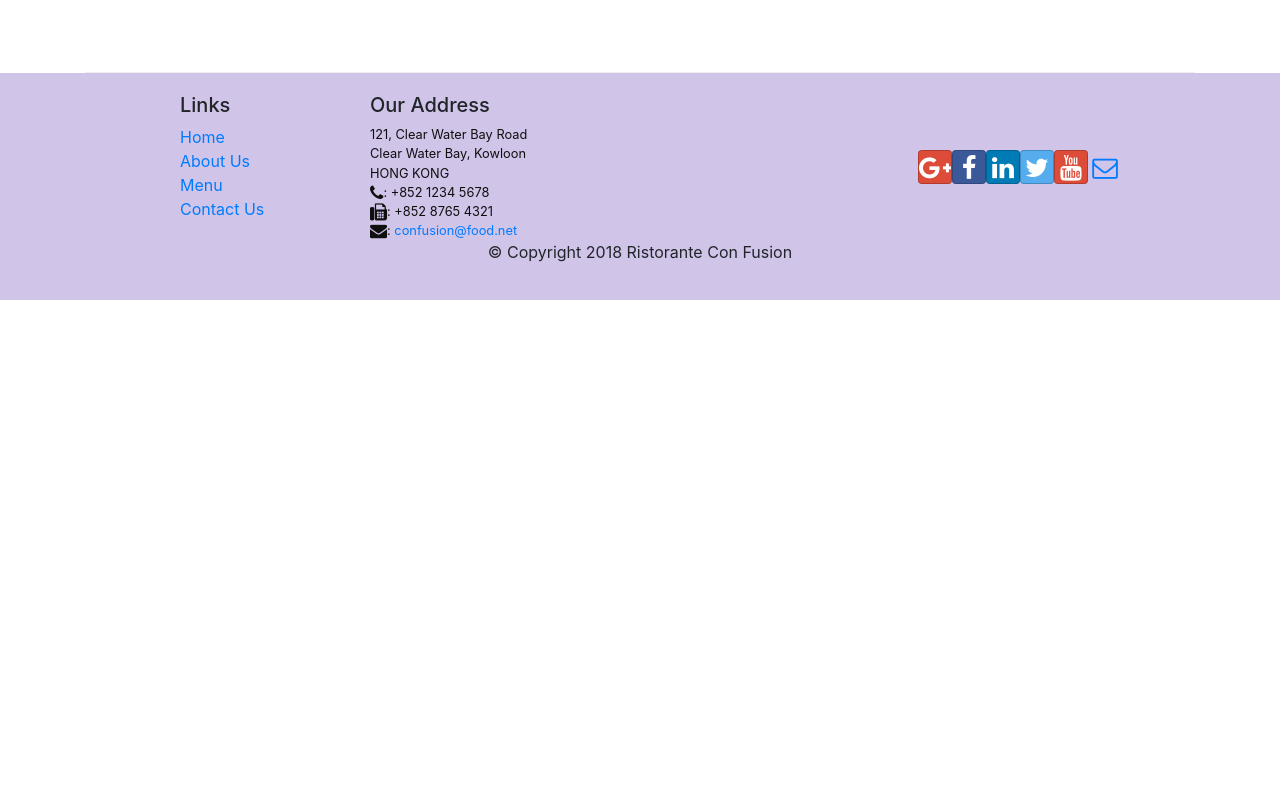
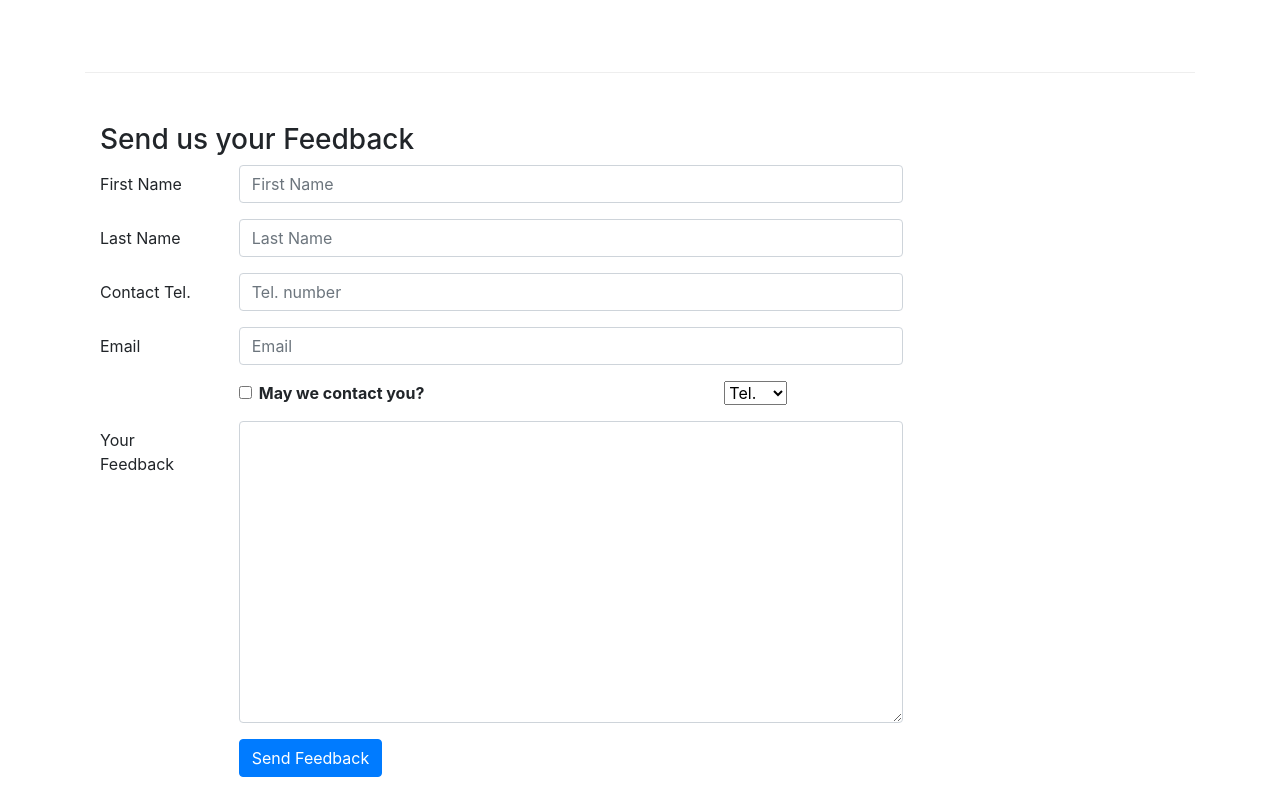
Before and after one commit to dungptfx13091/confusion, a React (Create React App) app: page /contactus in a window 1280 px wide. Shown: the part 795-1580 px from the top of the page. Before the commit the page ends 1095 px from the top, so only its background shows below. Built offline with nearby package versions, Linux system fonts and the light colour scheme.

Commit message:
Controlled Forms

```diff
--- /dev/null
+++ b/src/components/AboutComponent.js
@@ -0,0 +1,135 @@
+import React from "react";
+import {
+  Breadcrumb,
+  BreadcrumbItem,
+  Card,
+  CardBody,
+  CardHeader,
+  Media,
+} from "reactstrap";
+import { Link } from "react-router-dom";
+
+function About(props) {
+  // const RenderLeader(leaders){
+  //   return (
+  //     <ul className="list-unstyled">
+  //         <div>
+  //           {leaders.map((leader) => {
+  //             return (
+  //               <div key={leader.id}>
+  //                 <li>
+  //                   <p>{leader.comment}</p>
+  //                   <p>
+
+  //                   </p>
+  //                 </li>
+  //               </div>
+  //             );
+  //           })}
+  //         </div>
+  //       </ul>
+  //   )
+
+  // }
+  const leaders = props.leaders.map((leader) => {
+    return (
+      <div key={leader.id} className="col-12 mt-5">
+        <Media tag="li">
+          <Media left middle>
+            <Media object src={leader.image} alt={leader.name} />
+          </Media>
+          <Media body className="ml-5">
+            <Media heading>{leader.name}</Media>
+            <p>{leader.designation}</p>
+            <p>{leader.description}</p>
+          </Media>
+        </Media>
+      </div>
+    );
+  });
+
+  return (
+    <div className="container">
+      <div className="row">
+        <Breadcrumb>
+          <BreadcrumbItem>
+            <Link to="/home">Home</Link>
+          </BreadcrumbItem>
+          <BreadcrumbItem active>About Us</BreadcrumbItem>
+        </Breadcrumb>
+        <div className="col-12">
+          <h3>About Us</h3>
+          <hr />
+        </div>
+      </div>
+      <div className="row row-content">
+        <div className="col-12 col-md-6">
+          <h2>Our History</h2>
+          <p>
+            Started in 2010, Ristorante con Fusion quickly established itself as
+            a culinary icon par excellence in Hong Kong. With its unique brand
+            of world fusion cuisine that can be found nowhere else, it enjoys
+            patronage from the A-list clientele in Hong Kong. Featuring four of
+            the best three-star Michelin chefs in the world, you never know what
+            will arrive on your plate the next time you visit us.
+          </p>
+          <p>
+            The restaurant traces its humble beginnings to{" "}
+            <em>The Frying Pan</em>, a successful chain started by our CEO, Mr.
+            Peter Pan, that featured for the first time the world's best
+            cuisines in a pan.
+          </p>
+        </div>
+        <div className="col-12 col-md-5">
+          <Card>
+            <CardHeader className="bg-primary text-white">
+              Facts At a Glance
+            </CardHeader>
+            <CardBody>
+              <dl className="row p-1">
+                <dt className="col-6">Started</dt>
+                <dd className="col-6">3 Feb. 2013</dd>
+                <dt className="col-6">Major Stake Holder</dt>
+                <dd className="col-6">HK Fine Foods Inc.</dd>
+                <dt className="col-6">Last Year's Turnover</dt>
+                <dd className="col-6">$1,250,375</dd>
+                <dt className="col-6">Employees</dt>
+                <dd className="col-6">40</dd>
+              </dl>
+            </CardBody>
+          </Card>
+        </div>
+        <div className="col-12">
+          <Card>
+            <CardBody className="bg-faded">
+              <blockquote className="blockquote">
+                <p className="mb-0">
+                  You better cut the pizza in four pieces because I'm not hungry
+                  enough to eat six.
+                </p>
+                <footer className="blockquote-footer">
+                  Yogi Berra,
+                  <cite title="Source Title">
+                    The Wit and Wisdom of Yogi Berra, P. Pepe, Diversion Books,
+                    2014
+                  </cite>
+                </footer>
+              </blockquote>
+            </CardBody>
+          </Card>
+        </div>
+      </div>
+      <div className="row row-content">
+        <div className="col-12">
+          <h2>Corporate Leadership</h2>
+        </div>
+        <div className="col-12">
+          {/* <RenderLeader leaders={props.leaders}/> */}
+          <Media list>{leaders}</Media>
+        </div>
+      </div>
+    </div>
+  );
+}
+
+export default About;
--- a/src/components/ContactComponent.js
+++ b/src/components/ContactComponent.js
@@ -1,8 +1,51 @@
-import React from "react";
-import { Breadcrumb, BreadcrumbItem } from "reactstrap";
+import React, { Component } from "react";
+import {
+  Breadcrumb,
+  BreadcrumbItem,
+  Button,
+  Form,
+  FormGroup,
+  Label,
+  Input,
+  Col,
+} from "reactstrap";
 import { Link } from "react-router-dom";
 
-function Contact(props) {
+class Contact extends Component {
+  constructor(props) {
+    super(props);
+
+    this.state = {
+      firstname: "",
+      lastname: "",
+      telnum: "",
+      email: "",
+      agree: false,
+      contactType: "Tel.",
+      message: "",
+    };
+
+    this.handleInputChange = this.handleInputChange.bind(this);
+    this.handleSubmit = this.handleSubmit.bind(this);
+  }
+
+  handleInputChange(event) {
+    const target = event.target;
+    const value = target.type === "checkbox" ? target.checked : target.value;
+    const name = target.name;
+
+    this.setState({
+      [name]: value,
+    });
+  }
+
+  handleSubmit(event) {
+    console.log("Current State is: " + JSON.stringify(this.state));
+    alert("Current State is: " + JSON.stringify(this.state));
+    event.preventDefault();
+  }
+
+  render() {
     return (
       <div className="container">
         <div className="row">
@@ -63,8 +106,126 @@ function Contact(props) {
             </div>
           </div>
         </div>
+        <div className="row row-content">
+          <div className="col-12">
+            <h3>Send us your Feedback</h3>
+          </div>
+          <div className="col-12 col-md-9">
+            <Form onSubmit={this.handleSubmit}>
+              <FormGroup row>
+                <Label htmlFor="firstname" md={2}>
+                  First Name
+                </Label>
+                <Col md={10}>
+                  <Input
+                    type="text"
+                    id="firstname"
+                    name="firstname"
+                    placeholder="First Name"
+                    value={this.state.firstname}
+                    onChange={this.handleInputChange}
+                  />
+                </Col>
+              </FormGroup>
+              <FormGroup row>
+                <Label htmlFor="lastname" md={2}>
+                  Last Name
+                </Label>
+                <Col md={10}>
+                  <Input
+                    type="text"
+                    id="lastname"
+                    name="lastname"
+                    placeholder="Last Name"
+                    value={this.state.lastname}
+                    onChange={this.handleInputChange}
+                  />
+                </Col>
+              </FormGroup>
+              <FormGroup row>
+                <Label htmlFor="telnum" md={2}>
+                  Contact Tel.
+                </Label>
+                <Col md={10}>
+                  <Input
+                    type="tel"
+                    id="telnum"
+                    name="telnum"
+                    placeholder="Tel. number"
+                    value={this.state.telnum}
+                    onChange={this.handleInputChange}
+                  />
+                </Col>
+              </FormGroup>
+              <FormGroup row>
+                <Label htmlFor="email" md={2}>
+                  Email
+                </Label>
+                <Col md={10}>
+                  <Input
+                    type="email"
+                    id="email"
+                    name="email"
+                    placeholder="Email"
+                    value={this.state.email}
+                    onChange={this.handleInputChange}
+                  />
+                </Col>
+              </FormGroup>
+              <FormGroup row>
+                <Col md={{ size: 6, offset: 2 }}>
+                  <FormGroup check>
+                    <Label check>
+                      <Input
+                        type="checkbox"
+                        name="agree"
+                        checked={this.state.agree}
+                        onChange={this.handleInputChange}
+                      />{" "}
+                      <strong>May we contact you?</strong>
+                    </Label>
+                  </FormGroup>
+                </Col>
+                <Col md={{ size: 3, offset: 1 }}>
+                  <Input
+                    type="select"
+                    name="contactType"
+                    value={this.state.contactType}
+                    onChange={this.handleInputChange}
+                  >
+                    <option>Tel.</option>
+                    <option>Email</option>
+                  </Input>
+                </Col>
+              </FormGroup>
+              <FormGroup row>
+                <Label htmlFor="feedback" md={2}>
+                  Your Feedback
+                </Label>
+                <Col md={10}>
+                  <Input
+                    type="textarea"
+                    id="message"
+                    name="message"
+                    rows="12"
+                    value={this.state.message}
+                    onChange={this.handleInputChange}
+                  ></Input>
+                </Col>
+              </FormGroup>
+              <FormGroup row>
+                <Col md={{ size: 10, offset: 2 }}>
+                  <Button type="submit" color="primary">
+                    Send Feedback
+                  </Button>
+                </Col>
+              </FormGroup>
+            </Form>
+          </div>
+        </div>
       </div>
     );
   }
+}
 
 export default Contact;
--- a/src/components/MainComponent.js
+++ b/src/components/MainComponent.js
@@ -5,6 +5,7 @@ import Menu from "./MenuComponent";
 import DishDetail from "./DishdetailComponent";
 import Home from "./HomeComponent";
 import Contact from "./ContactComponent";
+import About from "./AboutComponent";
 
 import { DISHES } from "../shared/dishes";
 import { COMMENTS } from "../shared/comments";
@@ -61,6 +62,12 @@ class Main extends Component {
           />
           <Route path="/menu/:dishId" component={DishWithId} />
           <Route exact path="/contactus" component={Contact} />
+          <Route
+            exact
+            path="/aboutus"
+            component={() => <About leaders={this.state.leaders} />}
+          />
+
           <Redirect to="/home" />
         </Switch>
         <Footer />
```
Also changed, not shown: src/test.svg (added), 1 other file (tests, documents, lock files or other folders). Lines whose indentation alone changed are shown as unchanged.
